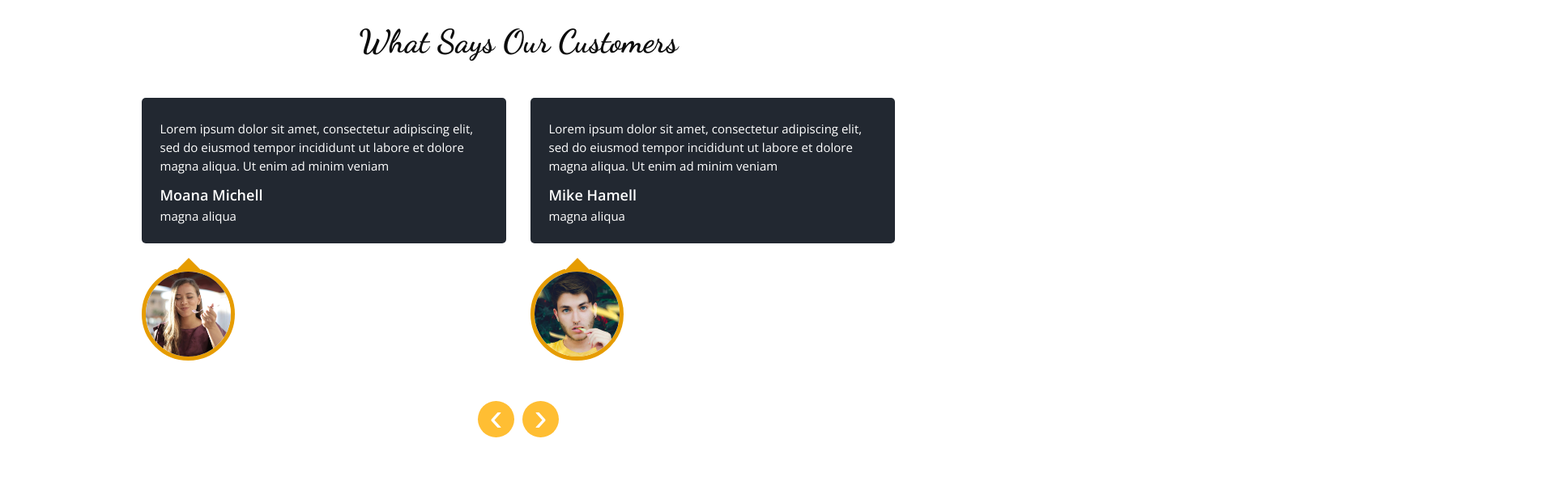
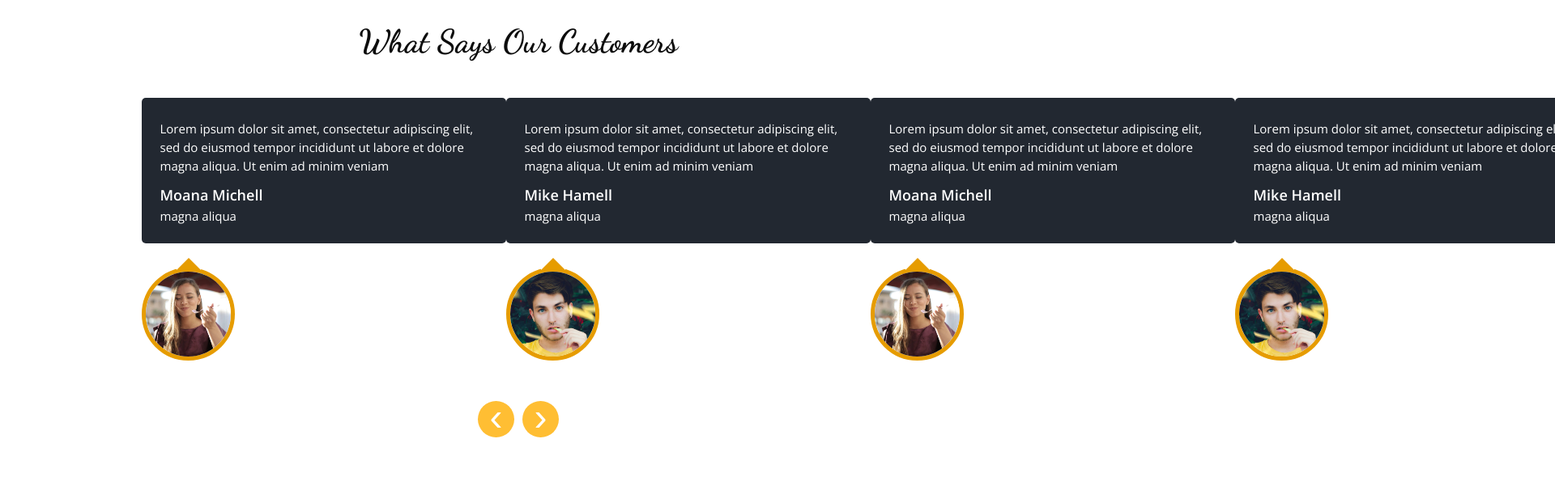
Before and after one commit to BrunoSilvaFaria/feane, a React (Vite) app: page / in a window 1280 px wide. Shown: the part 4260-4876 px from the top of the page at 81% size, 1920 px wide, since content can reach past the window. Built offline with nearby package versions, Linux system fonts and the light colour scheme.

Commit message:
feat: adição de mais relatos

```diff
--- a/src/data/costumers.js
+++ b/src/data/costumers.js
@@ -15,6 +15,22 @@
     discription:
       "Lorem ipsum dolor sit amet, consectetur adipiscing elit, sed do eiusmod tempor incididunt ut labore et dolore magna aliqua. Ut enim ad minim veniam",
   },
+  {
+    id: 3,
+    name: "Moana Michell",
+    img: "/assets/client1.jpg",
+    function: "magna aliqua",
+    discription:
+      "Lorem ipsum dolor sit amet, consectetur adipiscing elit, sed do eiusmod tempor incididunt ut labore et dolore magna aliqua. Ut enim ad minim veniam",
+  },
+  {
+    id: 4,
+    name: "Mike Hamell ",
+    img: "/assets/client2.jpg",
+    function: "magna aliqua",
+    discription:
+      "Lorem ipsum dolor sit amet, consectetur adipiscing elit, sed do eiusmod tempor incididunt ut labore et dolore magna aliqua. Ut enim ad minim veniam",
+  },
 ];
 
 export default costumers;
```
